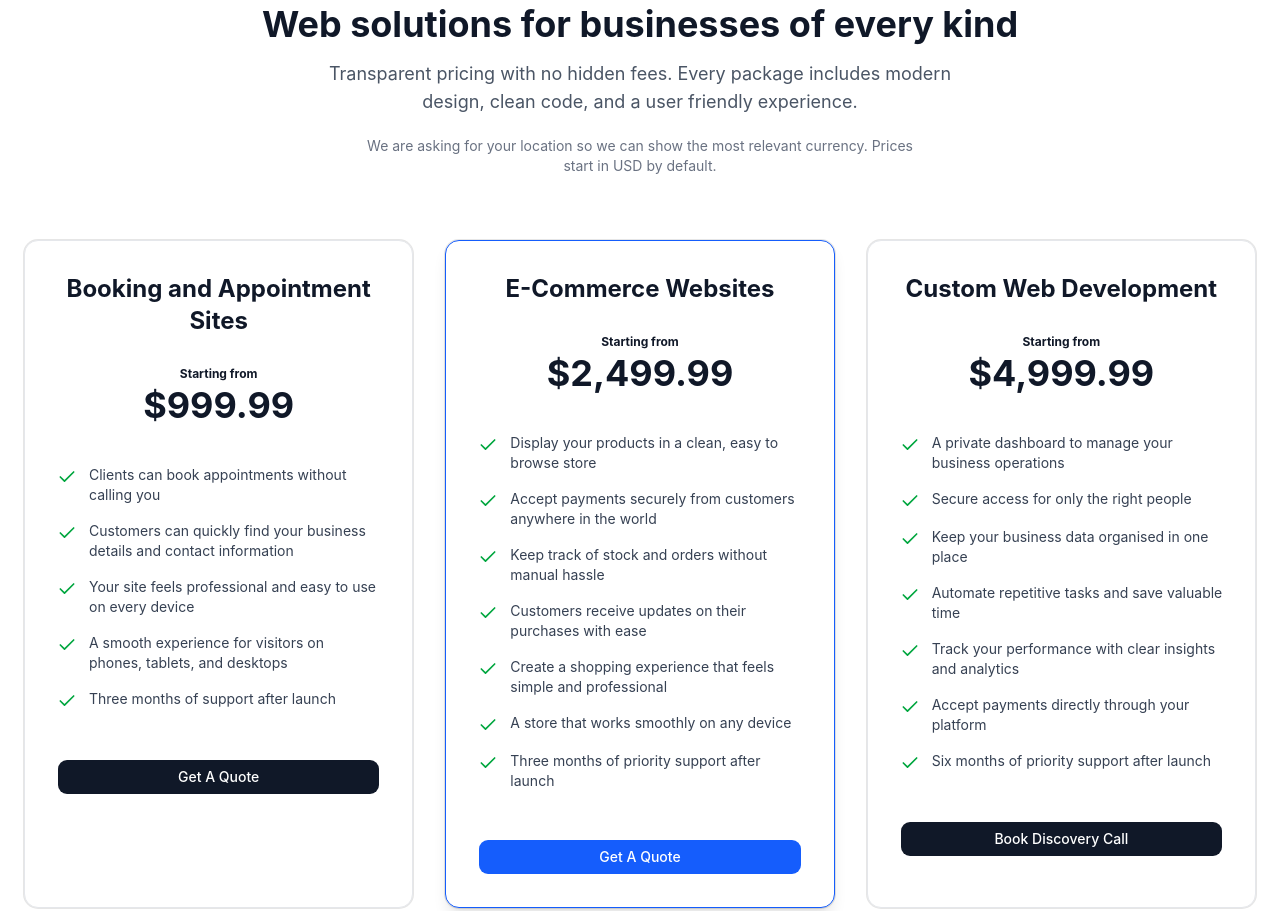
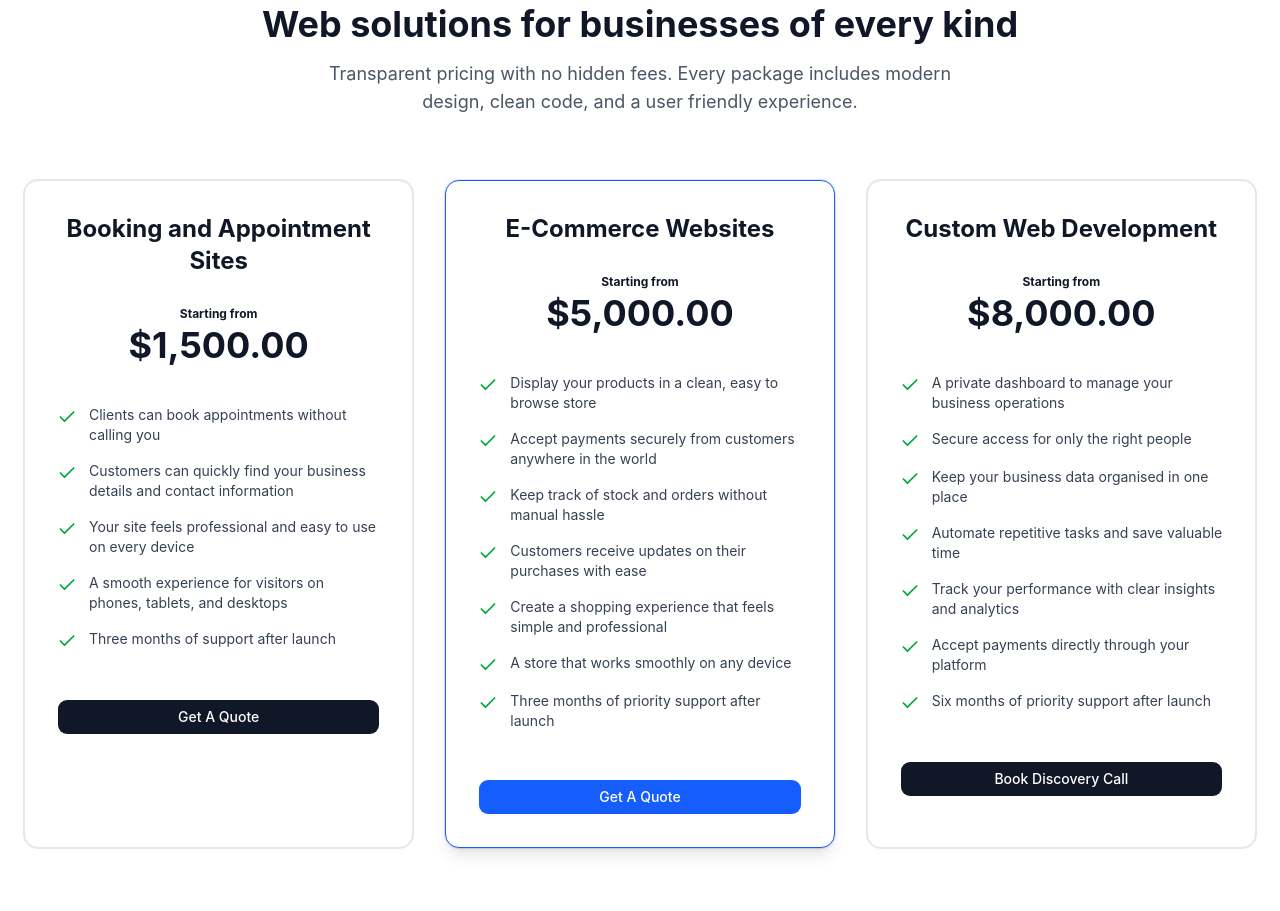
Before and after one commit to mishael-codes/shael-systems, a React (Vite) app: page / in a window 1280 px wide. Shown: the part 3240-4151 px from the top of the page. Built offline with nearby package versions, Linux system fonts and the light colour scheme; no server answers.

Commit message:
Fix: fix lint issues

```diff
--- a/src/components/Services.tsx
+++ b/src/components/Services.tsx
@@ -8,7 +8,7 @@ import { Button } from "./ui/button";
 const packages = [
   {
     name: "Booking and Appointment Sites",
-    price: 999.99,
+    price: 1500,
     ngnPrice: 300000,
     features: [
       "Clients can book appointments without calling you",
@@ -20,7 +20,7 @@ const packages = [
   },
   {
     name: "E-Commerce Websites",
-    price: 2499.99,
+    price: 5000,
     ngnPrice: 550000,
     features: [
       "Display your products in a clean, easy to browse store",
@@ -36,7 +36,7 @@ const packages = [
   {
     name: "Custom Web Development",
     // description: "Complete digital transformation",
-    price: 4999.99,
+    price: 8000,
     ngnPrice: 1000000,
     features: [
       "A private dashboard to manage your business operations",
@@ -56,11 +56,12 @@ function isNigeria(latitude: number, longitude: number) {
 
 export function Services() {
   const [isNigeriaVisitor, setIsNigeriaVisitor] = useState(false);
-  const [locationStatus, setLocationStatus] = useState<"asking" | "detected" | "unavailable">("asking");
+  const [, setLocationStatus] = useState<"asking" | "detected" | "unavailable">(
+    () => (typeof navigator !== "undefined" && !navigator.geolocation ? "unavailable" : "asking"),
+  );
 
   useEffect(() => {
     if (!navigator.geolocation) {
-      setLocationStatus("unavailable");
       return;
     }
 
@@ -108,13 +109,6 @@ export function Services() {
           <p className="text-lg text-gray-600 max-w-2xl mx-auto">
             Transparent pricing with no hidden fees. Every package includes modern
             design, clean code, and a user friendly experience.
-          </p>
-          <p className="mx-auto mt-5 max-w-xl text-sm text-gray-500" role="status">
-            {locationStatus === "asking"
-              ? "We are asking for your location so we can show the most relevant currency. Prices start in USD by default."
-              : isNigeriaVisitor
-                ? "Location detected as Nigeria. Prices are shown in Naira."
-                : "Prices are shown in USD. Your location was not used to change the currency."}
           </p>
         </div>
 
--- /dev/null
+++ b/src/components/ui/button-variants.ts
@@ -0,0 +1,38 @@
+import { cva } from "class-variance-authority"
+
+export const buttonVariants = cva(
+  "group/button inline-flex shrink-0 items-center justify-center rounded-lg border border-transparent bg-clip-padding text-sm font-medium whitespace-nowrap transition-all outline-none select-none focus-visible:border-ring focus-visible:ring-3 focus-visible:ring-ring/50 active:not-aria-[haspopup]:translate-y-px disabled:pointer-events-none disabled:opacity-50 aria-invalid:border-destructive aria-invalid:ring-3 aria-invalid:ring-destructive/20 dark:aria-invalid:border-destructive/50 dark:aria-invalid:ring-destructive/40 [&_svg]:pointer-events-none [&_svg]:shrink-0 [&_svg:not([class*='size-'])]:size-4",
+  {
+    variants: {
+      variant: {
+        default: "bg-primary text-primary-foreground [a]:hover:bg-primary/80",
+        outline:
+          "border-border bg-background hover:bg-muted hover:text-foreground aria-expanded:bg-muted aria-expanded:text-foreground dark:border-input dark:bg-input/30 dark:hover:bg-input/50",
+        secondary:
+          "bg-secondary text-secondary-foreground hover:bg-secondary/80 aria-expanded:bg-secondary aria-expanded:text-secondary-foreground",
+        ghost:
+          "hover:bg-muted hover:text-foreground aria-expanded:bg-muted aria-expanded:text-foreground dark:hover:bg-muted/50",
+        destructive:
+          "bg-destructive/10 text-destructive hover:bg-destructive/20 focus-visible:border-destructive/40 focus-visible:ring-destructive/20 dark:bg-destructive/20 dark:hover:bg-destructive/30 dark:focus-visible:ring-destructive/40",
+        link: "text-primary underline-offset-4 hover:underline",
+      },
+      size: {
+        default:
+          "h-8 gap-1.5 px-2.5 has-data-[icon=inline-end]:pr-2 has-data-[icon=inline-start]:pl-2",
+        xs: "h-6 gap-1 rounded-[min(var(--radius-md),10px)] px-2 text-xs in-data-[slot=button-group]:rounded-lg has-data-[icon=inline-end]:pr-1.5 has-data-[icon=inline-start]:pl-1.5 [&_svg:not([class*='size-'])]:size-3",
+        sm: "h-7 gap-1 rounded-[min(var(--radius-md),12px)] px-2.5 text-[0.8rem] in-data-[slot=button-group]:rounded-lg has-data-[icon=inline-end]:pr-1.5 has-data-[icon=inline-start]:pl-1.5 [&_svg:not([class*='size-'])]:size-3.5",
+        lg: "h-9 gap-1.5 px-2.5 has-data-[icon=inline-end]:pr-2 has-data-[icon=inline-start]:pl-2",
+        icon: "size-8",
+        "icon-xs":
+          "size-6 rounded-[min(var(--radius-md),10px)] in-data-[slot=button-group]:rounded-lg [&_svg:not([class*='size-'])]:size-3",
+        "icon-sm":
+          "size-7 rounded-[min(var(--radius-md),12px)] in-data-[slot=button-group]:rounded-lg",
+        "icon-lg": "size-9",
+      },
+    },
+    defaultVariants: {
+      variant: "default",
+      size: "default",
+    },
+  }
+)
--- a/src/components/ui/button.tsx
+++ b/src/components/ui/button.tsx
@@ -1,45 +1,11 @@
 import * as React from "react"
-import { cva, type VariantProps } from "class-variance-authority"
+import { type VariantProps } from "class-variance-authority"
 import { Slot } from "radix-ui"
 
 import { cn } from "@/lib/utils"
+import { buttonVariants } from "./button-variants"
 
-const buttonVariants = cva(
-  "group/button inline-flex shrink-0 items-center justify-center rounded-lg border border-transparent bg-clip-padding text-sm font-medium whitespace-nowrap transition-all outline-none select-none focus-visible:border-ring focus-visible:ring-3 focus-visible:ring-ring/50 active:not-aria-[haspopup]:translate-y-px disabled:pointer-events-none disabled:opacity-50 aria-invalid:border-destructive aria-invalid:ring-3 aria-invalid:ring-destructive/20 dark:aria-invalid:border-destructive/50 dark:aria-invalid:ring-destructive/40 [&_svg]:pointer-events-none [&_svg]:shrink-0 [&_svg:not([class*='size-'])]:size-4",
-  {
-    variants: {
-      variant: {
-        default: "bg-primary text-primary-foreground [a]:hover:bg-primary/80",
-        outline:
-          "border-border bg-background hover:bg-muted hover:text-foreground aria-expanded:bg-muted aria-expanded:text-foreground dark:border-input dark:bg-input/30 dark:hover:bg-input/50",
-        secondary:
-          "bg-secondary text-secondary-foreground hover:bg-secondary/80 aria-expanded:bg-secondary aria-expanded:text-secondary-foreground",
-        ghost:
-          "hover:bg-muted hover:text-foreground aria-expanded:bg-muted aria-expanded:text-foreground dark:hover:bg-muted/50",
-        destructive:
-          "bg-destructive/10 text-destructive hover:bg-destructive/20 focus-visible:border-destructive/40 focus-visible:ring-destructive/20 dark:bg-destructive/20 dark:hover:bg-destructive/30 dark:focus-visible:ring-destructive/40",
-        link: "text-primary underline-offset-4 hover:underline",
-      },
-      size: {
-        default:
-          "h-8 gap-1.5 px-2.5 has-data-[icon=inline-end]:pr-2 has-data-[icon=inline-start]:pl-2",
-        xs: "h-6 gap-1 rounded-[min(var(--radius-md),10px)] px-2 text-xs in-data-[slot=button-group]:rounded-lg has-data-[icon=inline-end]:pr-1.5 has-data-[icon=inline-start]:pl-1.5 [&_svg:not([class*='size-'])]:size-3",
-        sm: "h-7 gap-1 rounded-[min(var(--radius-md),12px)] px-2.5 text-[0.8rem] in-data-[slot=button-group]:rounded-lg has-data-[icon=inline-end]:pr-1.5 has-data-[icon=inline-start]:pl-1.5 [&_svg:not([class*='size-'])]:size-3.5",
-        lg: "h-9 gap-1.5 px-2.5 has-data-[icon=inline-end]:pr-2 has-data-[icon=inline-start]:pl-2",
-        icon: "size-8",
-        "icon-xs":
-          "size-6 rounded-[min(var(--radius-md),10px)] in-data-[slot=button-group]:rounded-lg [&_svg:not([class*='size-'])]:size-3",
-        "icon-sm":
-          "size-7 rounded-[min(var(--radius-md),12px)] in-data-[slot=button-group]:rounded-lg",
-        "icon-lg": "size-9",
-      },
-    },
-    defaultVariants: {
-      variant: "default",
-      size: "default",
-    },
-  }
-)
+
 
 function Button({
   className,
@@ -64,4 +30,4 @@ function Button({
   )
 }
 
-export { Button, buttonVariants }
+export { Button }
--- a/src/index.css
+++ b/src/index.css
@@ -27,7 +27,6 @@
   --primary-foreground: oklch(0.99 0 0);
   --secondary: oklch(0.95 0.02 255);
   --secondary-foreground: oklch(0.25 0.04 255);
-  --muted: oklch(0.95 0.012 255);
   --muted-foreground: oklch(0.48 0.035 255);
   --accent: oklch(0.95 0.02 255);
   --accent-foreground: oklch(0.25 0.04 255);
```
